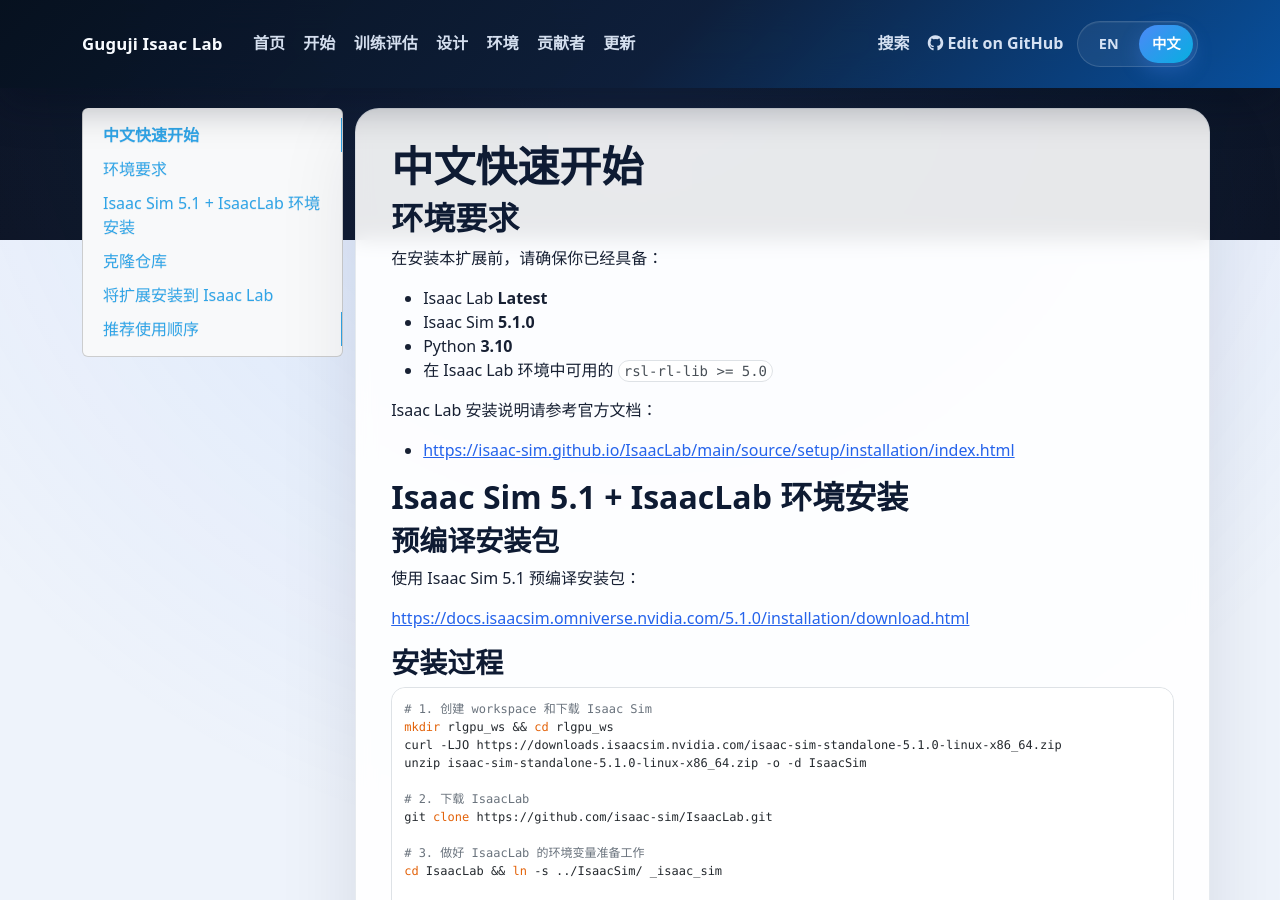
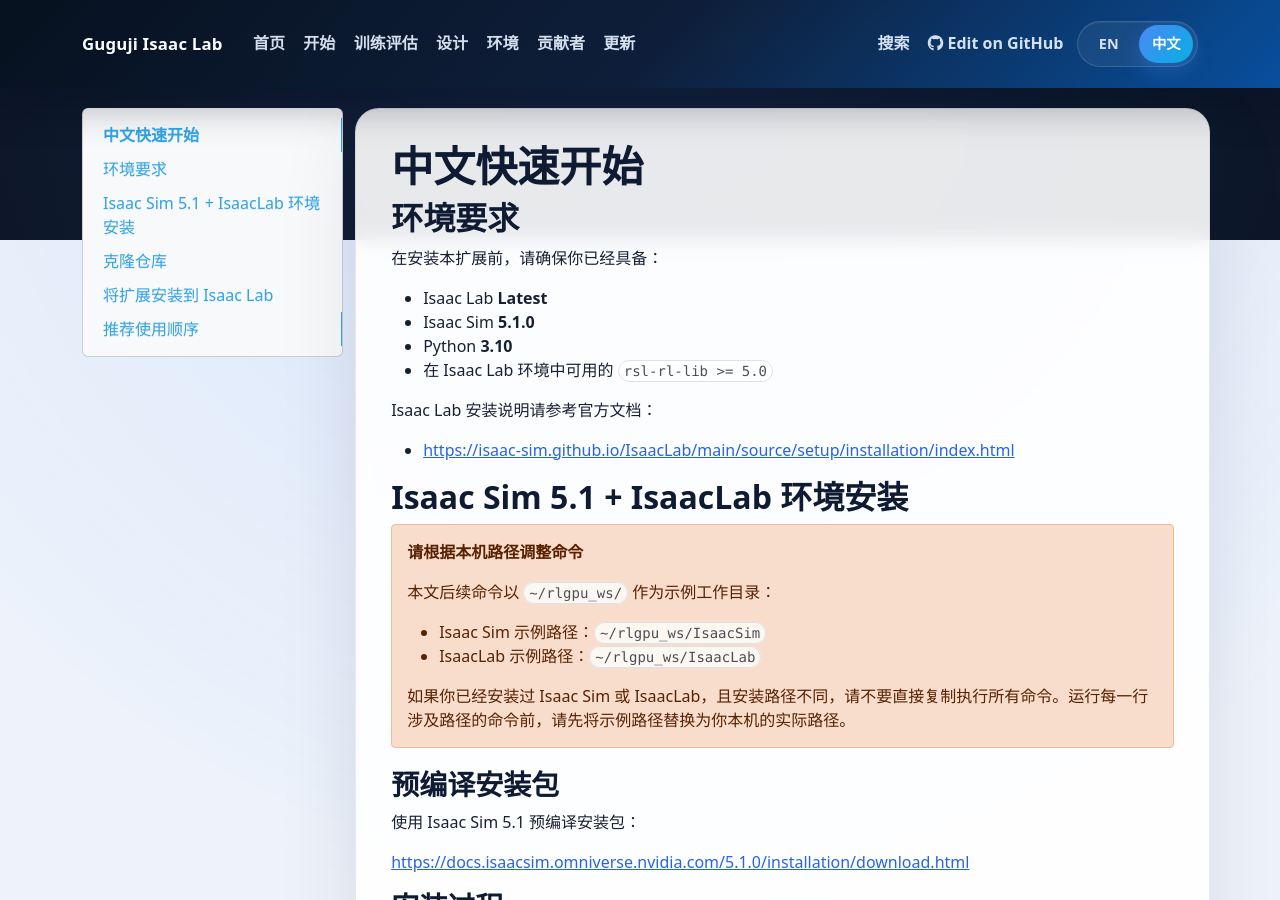
Before and after one commit to osrbot/guguji_isaaclab, an MkDocs documentation site: the page built from docs/zh/getting-started.md, in a window 1280 px wide and 900 px high. Built offline with MkDocs 1.6.1, drawn with Linux system fonts in a browser that asks for light colours; nearby versions of some CDN libraries.

Commit message:
docs: add Chinese path adjustment warning for beginners

```diff
--- a/docs/zh/getting-started.md
+++ b/docs/zh/getting-started.md
@@ -14,6 +14,14 @@
 - <https://isaac-sim.github.io/IsaacLab/main/source/setup/installation/index.html>
 
 ## Isaac Sim 5.1 + IsaacLab 环境安装
+
+!!! warning "请根据本机路径调整命令"
+    本文后续命令以 `~/rlgpu_ws/` 作为示例工作目录：
+
+    - Isaac Sim 示例路径：`~/rlgpu_ws/IsaacSim`
+    - IsaacLab 示例路径：`~/rlgpu_ws/IsaacLab`
+
+    如果你已经安装过 Isaac Sim 或 IsaacLab，且安装路径不同，请不要直接复制执行所有命令。运行每一行涉及路径的命令前，请先将示例路径替换为你本机的实际路径。
 
 ### 预编译安装包
 
```
